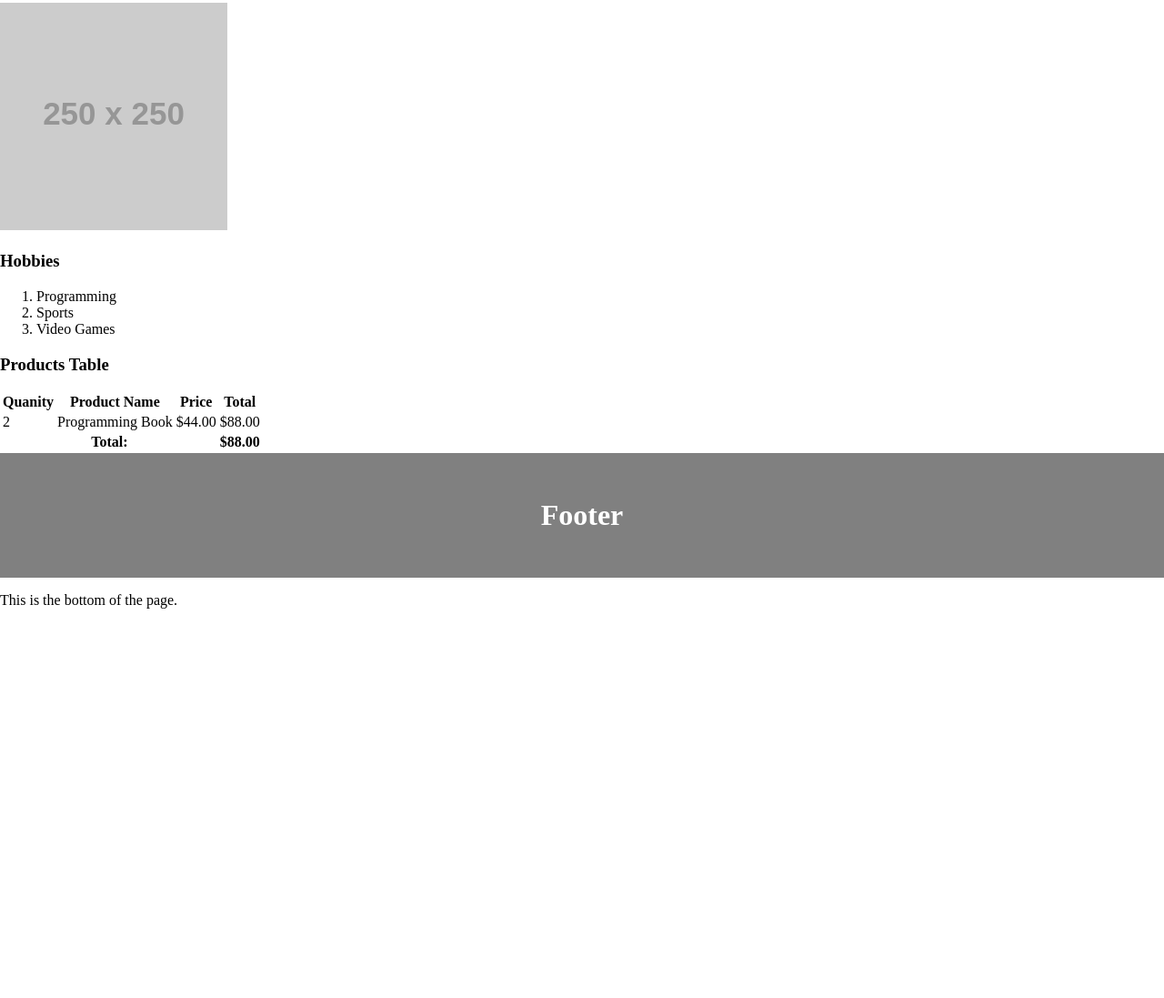
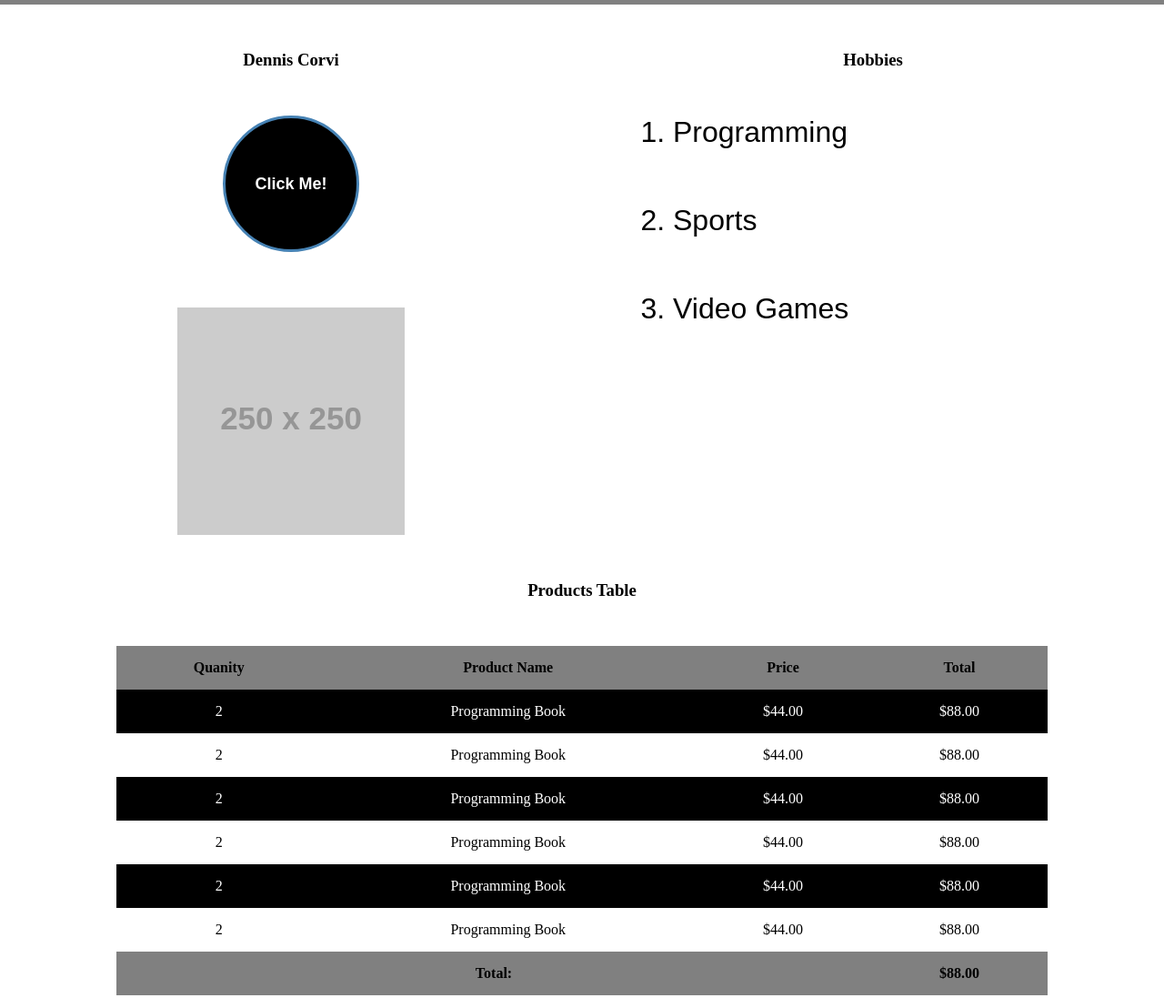
Before and after one commit to dcorvi/review, a plain HTML site: page index.html in a window 1280 px wide. Shown: the part 419-1516 px from the top of the page at 91% size. Before the commit the page ends 1104 px from the top, so only its background shows below. Drawn offline with Linux system fonts and the light colour scheme; placeholder pictures from the web are drawn by us.

Commit message:
Finished styling

```diff
--- a/css/main.css
+++ b/css/main.css
@@ -11,6 +11,9 @@ h1 {
   color: white;
 }
 
+/******************************************
+Starts css for navbar
+******************************************/
 
 nav {
   background-color: steelblue;
@@ -30,6 +33,7 @@ nav ul li {
 
 nav ul li:hover {
   background-color: black;
+  cursor: pointer;
 }
 
 nav ul li a {
@@ -37,3 +41,110 @@ nav ul li a {
   text-decoration: none;
   color: white;
 }
+
+nav ul li:nth-child(4) {
+  color: white;
+  padding: 11px;
+}
+
+.pull-right {
+  float: right;
+}
+
+/*****************************************
+ends css for navbar
+******************************************/
+
+/*****************************************
+start css for main section
+*******************************************/
+main {
+  margin-top: 100px;
+}
+
+#personal, #hobbies {
+  float: left;
+  width: 50%;
+  height: 100%;
+}
+
+#products, footer {
+  float: left;
+  width: 100%;
+}
+
+h3 {
+  text-align: center;
+  margin: 50px auto;
+}
+
+button {
+  display: block;
+  margin: 25px auto;
+  border: 3px solid steelblue;
+  background-color: black;
+  color: white;
+  height: 150px;
+  width: 150px;
+  border-radius: 100%;
+  font-size: 18px;
+  font-weight: bold;
+}
+
+button:hover {
+  cursor: pointer;
+  background-color: rgba(0, 0, 0, 0.7);
+}
+
+#personal>img {
+  display: block;
+  margin: 0px auto;
+}
+
+ol {
+  display: block;
+  margin: 25px auto;
+}
+
+ol>li {
+  font-family: sans-serif;
+  margin: 10%;
+  margin-top: 50px;
+  font-size: 200%;
+}
+
+table {
+  /* display: block; */
+  margin: 25px auto;
+  width: 80vw;
+  border-collapse: collapse;
+}
+
+table th {
+  background-color: grey;
+  padding: 15px;
+  /* border: 1px solid black; */
+}
+
+table th, table td {
+  text-align: center;
+  padding: 15px;
+}
+
+table>tbody>tr:nth-child(odd) {
+  background-color: black;
+  color: white;
+}
+
+/*******************************************
+end css for main section
+*******************************************/
+
+
+footer {
+  margin-top: 100px;
+}
+
+footer>p {
+  font-style: italic;
+}
--- a/index.html
+++ b/index.html
@@ -6,6 +6,10 @@
     <meta name="author" content="Dennis Corvi">
     <meta name="keywords" content="HTML,CSS,Python,Prework,Coding,Temple">
     <meta name="viewport" content="width-device-width, initial-scale1.0, user-scallable=yes">
+
+<!-- attach own css (content delivery m)-->
+    <link rel="stylesheet" href="http://fonts.googleapis.com/icon?family=Material+Icons">
+
     <link rel="stylesheet" href="./css/main.css">
     <title>Review - Home</title>
   </head>
@@ -18,6 +22,8 @@
           <li><a href="./index.html">Home</a></li>
           <li><a href="./pages/projects.html">Projects</a></li>
           <li><a href="#below">Bottom of Page</a></li>
+          <li><i class="material-icons">alarm</i></li>
+          <li  class="pull-right"><a href="#">Contact Us</a></li>
         </ul>
       </nav>
     </header>
@@ -58,6 +64,36 @@
           <td>$44.00</td>
           <td>$88.00</td>
         </tr>
+        <tr>
+          <td>2</td>
+          <td>Programming Book</td>
+          <td>$44.00</td>
+          <td>$88.00</td>
+        </tr>
+        <tr>
+          <td>2</td>
+          <td>Programming Book</td>
+          <td>$44.00</td>
+          <td>$88.00</td>
+        </tr>
+        <tr>
+          <td>2</td>
+          <td>Programming Book</td>
+          <td>$44.00</td>
+          <td>$88.00</td>
+        </tr>
+        <tr>
+          <td>2</td>
+          <td>Programming Book</td>
+          <td>$44.00</td>
+          <td>$88.00</td>
+        </tr>
+        <tr>
+          <td>2</td>
+          <td>Programming Book</td>
+          <td>$44.00</td>
+          <td>$88.00</td>
+        </tr>
       </tbody>
       <tfoot>
         <tr>
```
Also changed, not shown: pages/projects.html (+4 -0 lines).
